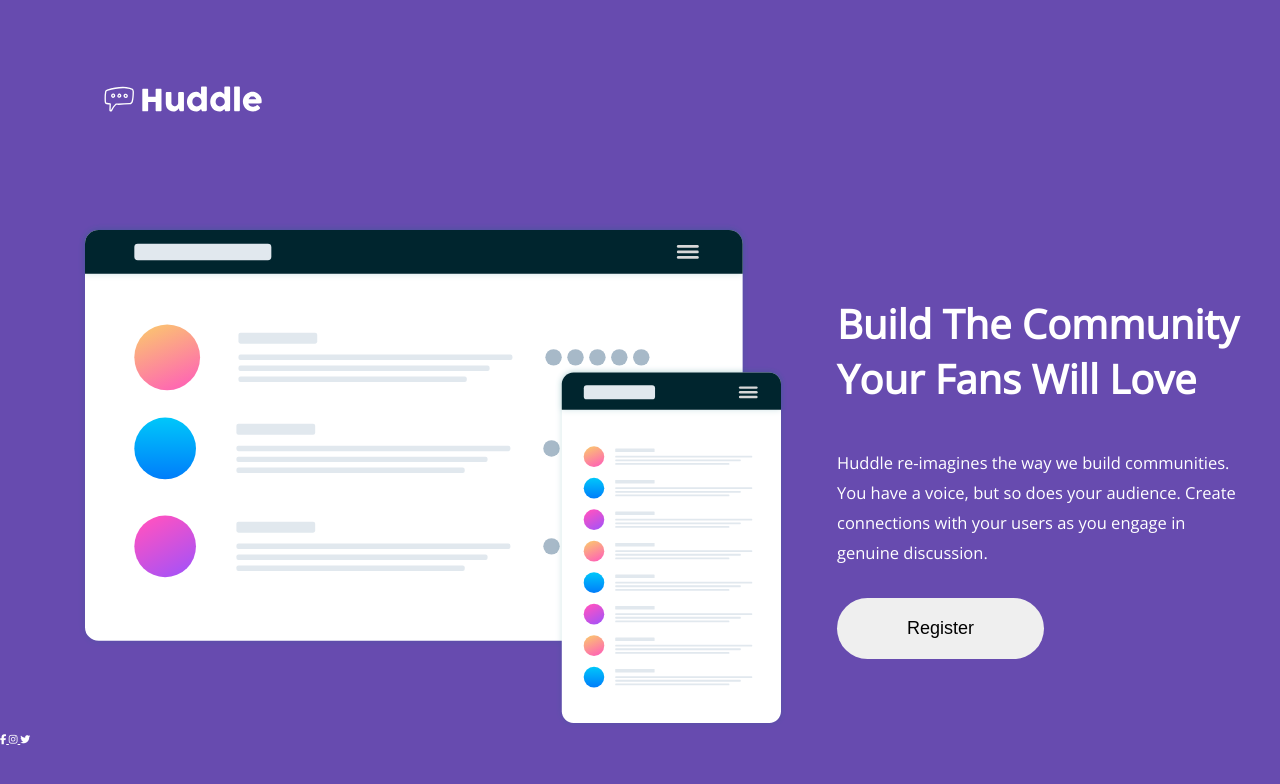
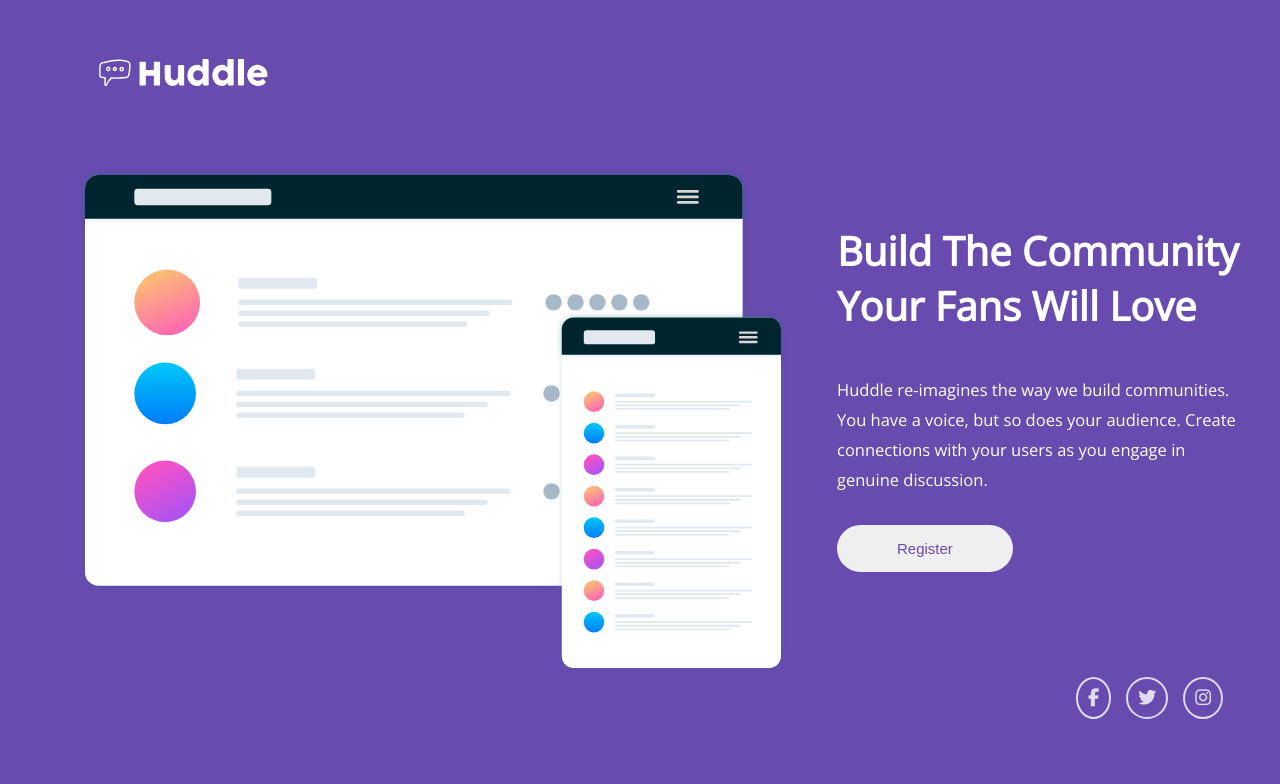
Before and after one commit to Shaka183/quest, a plain HTML site: page index.html in a window 1280 px wide. Drawn offline with nearby package versions, Linux system fonts and the light colour scheme.

Commit message:
Atualização: meio projeto

```diff
--- a/index.html
+++ b/index.html
@@ -22,28 +22,28 @@
     <img src="src/images/logo.svg" alt="logo" class="logo">
   </header>
   <main class="conteudo">
-      <div class="image">
-        <img src="src/images/illustration-mockups.svg" alt="imagem">
-      </div>
+    <div class="image">
+      <img src="src/images/illustration-mockups.svg" alt="imagem">
+    </div>
 
     <article class="info">
       <h1>Build The Community Your Fans Will Love</h1>
       <p>Huddle re-imagines the way we build communities. You have a voice,
         but so does your audience.
         Create connections with your users as you engage in genuine discussion. </p>
-        <button class="botao">Register</button>
+      <button class="botao">Register</button>
     </article>
 
   </main>
   <footer class="social">
-    <a href="">
+    <a href="#">
       <i class="fa-brands fa-facebook-f"></i>
+      <a href="#">
+        <i class="fa-brands fa-twitter"></i>
+      </a>
     </a>
-    <a href="">
+      <a href="#">
       <i class="fa-brands fa-instagram"></i>
-    </a>
-    <a href="">
-      <i class="fa-brands fa-twitter"></i>
     </a>
   </footer>
 </body>
--- a/src/css/style.css
+++ b/src/css/style.css
@@ -9,13 +9,16 @@ html {
 body {
     background-color: var(--Violet);
     color: #fff;
+    height: 100vh;
+
 
 }
 
 .container .cabecalho .logo {
     width: 206px;
-    height: 42px;
-    margin: 78px 0 100px 78px;
+    height: 45px;
+    margin: 50px 0 70px 78px;
+
 }
 
 .container .conteudo {
@@ -29,12 +32,13 @@ body {
 }
 .container .conteudo .info {
     padding-right: 35px;
+
 }
 
 
 .container .conteudo .info h1 {
    font-size: 40px;
-   margin-bottom: 42px;
+   margin:-50px 0 42px 0;
    font-weight: 600;
 }
 
@@ -46,14 +50,36 @@ body {
 }
 
 .container .conteudo .botao {
-    padding: 20px 70px;
+    color: var(--Violet);
+    padding: 15px 60px;
     border-radius: 36px;
-    font-size: 18px;
+    font-size: 15px;
     border: none;
     cursor: pointer;
+    transition: 0.3s ease-in-out;
 }
 
-.container .foot a {
+.container .conteudo .botao:hover {
+    color: #fff;
+    background-color: var(--Soft-Magenta);
+    font-weight: 400;
+}
 
+.container footer {
+    display: flex;
+    justify-content: end;
+    margin: 0 42px 20px 0;
 
 }
+
+.container footer a {
+    padding: 0 15px 0 0;
+    opacity: 0.8;
+}
+
+.container footer a i {
+    border: solid 2px;
+    border-radius: 50%;
+    padding: 10px;
+    font-size: 18px;
+}
```
